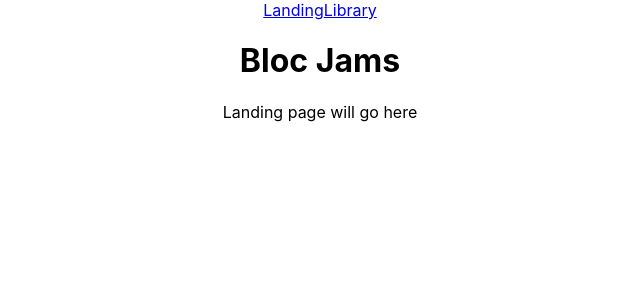
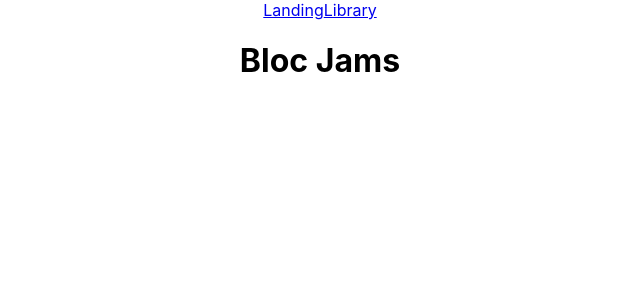
Before and after one commit to curtbloom/bloc-jams-react, a React (Create React App) app: page / in a window 1280 px wide. Shown: the top 300 px of the page, without its empty margins (320-960 px from the left). Built offline with nearby package versions, Linux system fonts and the light colour scheme.

Commit message:
delete for example

```diff
--- a/src/App.js
+++ b/src/App.js
@@ -17,9 +17,7 @@ class App extends Component {
           <h1>Bloc Jams</h1>
         </header>
         <main>
-          <Route exact path="/" component={Landing} />
-          <Route path="/library" component={Library} />
-          <Route path="/Album" component={Album} />
+
         </main>
       </div>
     );
```
